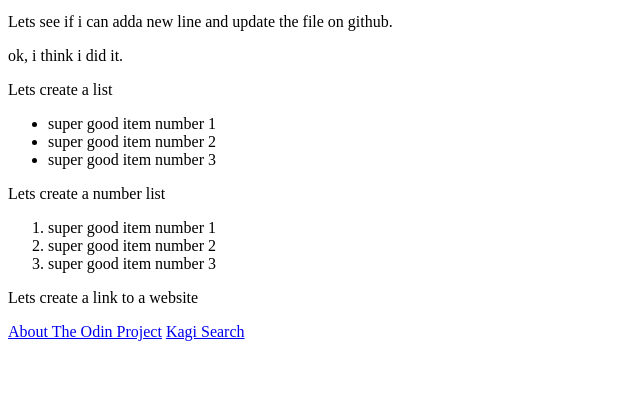
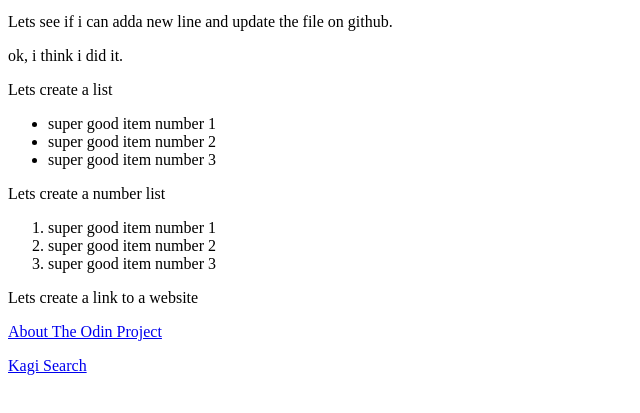
Before and after one commit to Huarkk/odin-links-and-images, a plain HTML site: page index.html in a window 1280 px wide. Shown: the part 101-514 px from the top of the page, without its empty margins (0-640 px from the left). Drawn offline with Linux system fonts and the light colour scheme.

Commit message:
add <p> to the links

```diff
--- a/index.html
+++ b/index.html
@@ -26,8 +26,8 @@
     </ol>
 
     <p>Lets create a link to a website</p>
-    <a href="https://www.theodinproject.com/about">About The Odin Project</a>
-    <a href="https://www.kagi.com">Kagi Search</a>
+    <p><a href="https://www.theodinproject.com/about">About The Odin Project</a></p>
+    <p><a href="https://www.kagi.com">Kagi Search</a></p>
 
 
 
```
